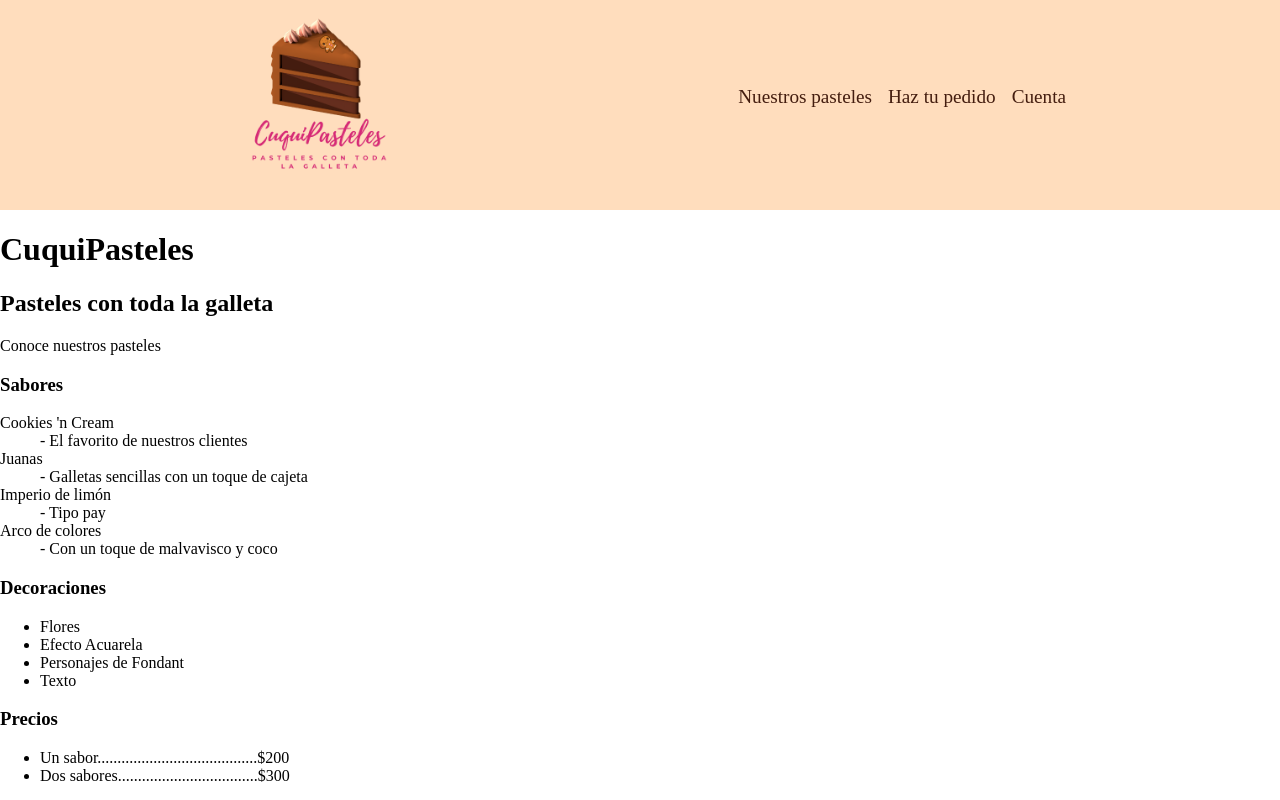
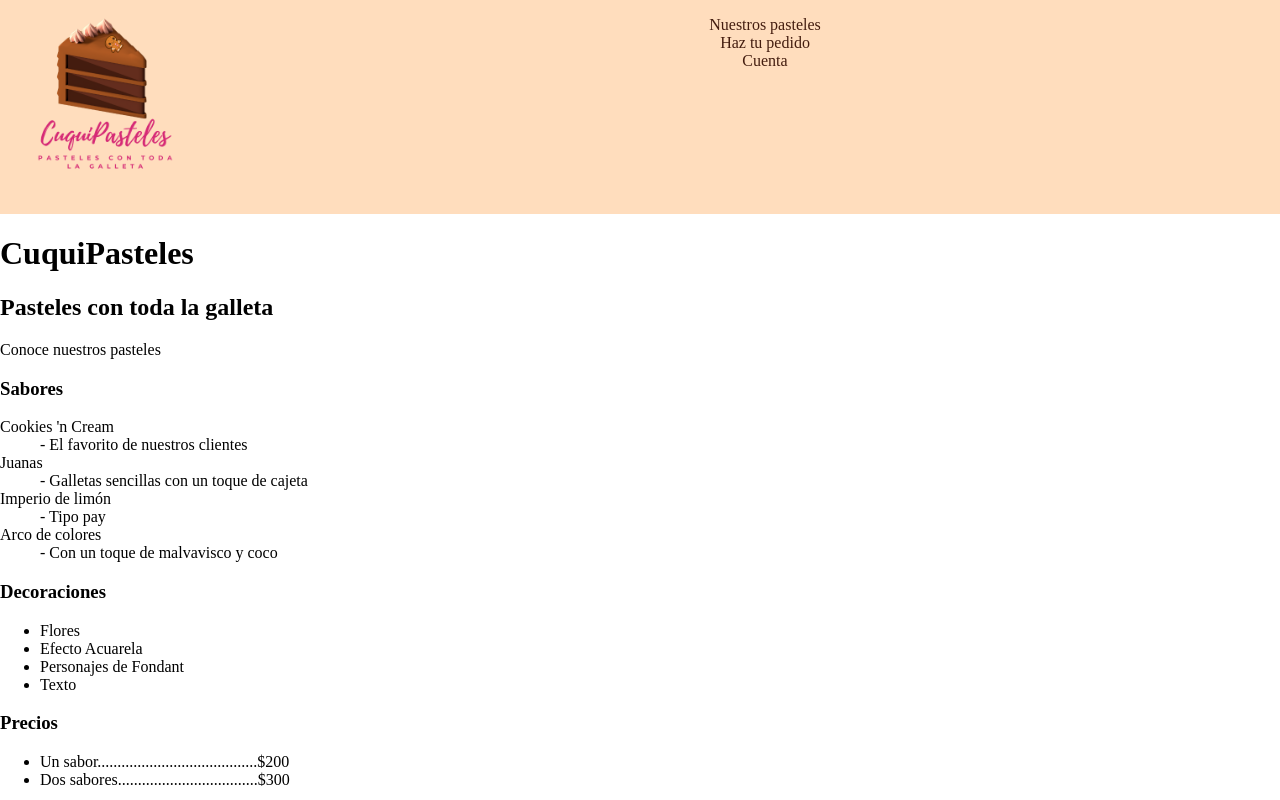
Before and after one commit to Pagutri/CuquiPasteles, a plain HTML site: page index.html in a window 1280 px wide. Shown: the top 800 px of the page. Drawn offline with Linux system fonts and the light colour scheme.

Commit message:
Modifiqué grid del header para que en una columna esté el logo y en la otra los links

```diff
--- a/index.html
+++ b/index.html
@@ -9,7 +9,10 @@
 </head>
 <body>
     <header>
+        <div>
         <img src="img/CuquiPastelesLogo.png" alt="Logo de CuquiPasteles" class="logo">
+        </div>
+        <div>
         <nav>
             <ul>
                 <li><a href="#">Nuestros pasteles</a></li>
@@ -17,6 +20,7 @@
                 <li><a href="#">Cuenta</a></li>
             </ul>
         </nav>
+        </div>
     </header>
 
     <h1>CuquiPasteles</h1>
--- a/styles.css
+++ b/styles.css
@@ -14,32 +14,15 @@ header {
     background: var(--peach-puff);
     text-align: center;
     display: grid;
-    grid-template-columns: 1fr auto minmax(600px, 3fr) 1fr;
-}
-
-nav {
-    grid-column: 3 / 4;
-    display: flex;
-    justify-content: flex-end;
-    align-items: center;
+    grid-template-columns: min-content auto;
 }
 
 nav ul {
-    display: flex;
-    margin: 0;
-    padding: 0;
     list-style: none;
 }
 
-nav li {
-    margin-bottom: 1em;
-    margin-left: 1em;
-}
-
 nav a {
-    position: relative;
     text-decoration: none;
-    font-size: 1.2rem;
     color: var(--black-bean);
 }
 
@@ -48,6 +31,5 @@ nav ul {
 }
 
 .logo {
-    grid-column: 2 / 3;
     width: 210px;
 }
```
